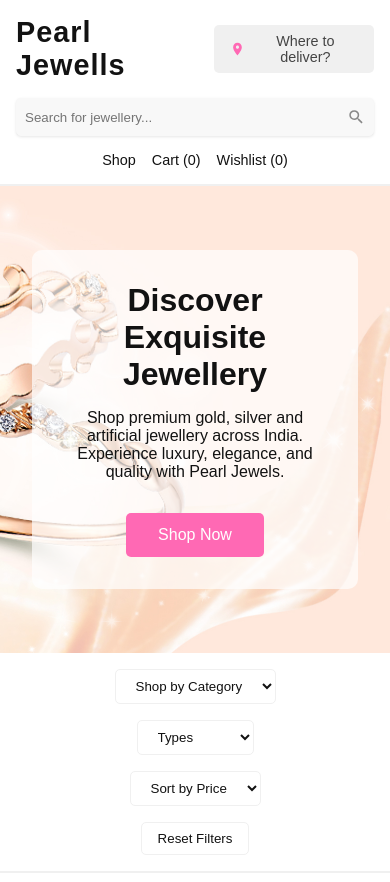
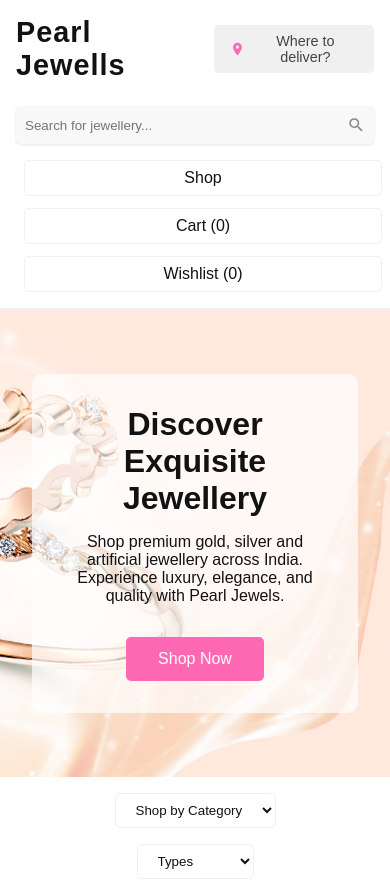
Before and after one commit to Pari01-code/Pearl-Jewllery-Store-, a website: page index.html in a window 390 px wide. Shown: the top 882 px of the page. Drawn offline with Linux system fonts and the light colour scheme; no server answers.

Commit message:
Update style.css

```diff
--- a/style.css
+++ b/style.css
@@ -245,36 +245,47 @@
 @media (max-width: 600px) {
 header {
 flex-direction: column;
-align-items: flex-start;
+align-items: stretch;
 padding: 1rem;
 gap: 1rem;
 }
 
 .header-left {
+display: flex;
+justify-content: space-between;
 width: 100%;
-justify-content: space-between;
 }
 
 .search-box {
 width: 100%;
 padding: 0.5rem;
+margin-top: 0.5rem;
 }
 
 .header-right {
 width: 100%;
-justify-content: center;
 }
 
 nav {
 display: flex;
-flex-wrap: wrap;
-justify-content: center;
-gap: 1rem;
+flex-direction: column;
+align-items: center;
+gap: 0.75rem;
 width: 100%;
 }
 
 nav a {
-font-size: 0.9rem;
-margin: 0;
+font-size: 1rem;
+padding: 0.5rem;
+width: 100%;
+text-align: center;
+border: 1px solid #f0f0f0;
+border-radius: 5px;
+background: #fff;
+}
+
+nav a:hover {
+background: #FF69B4;
+color: #fff;
 }
 }
```
